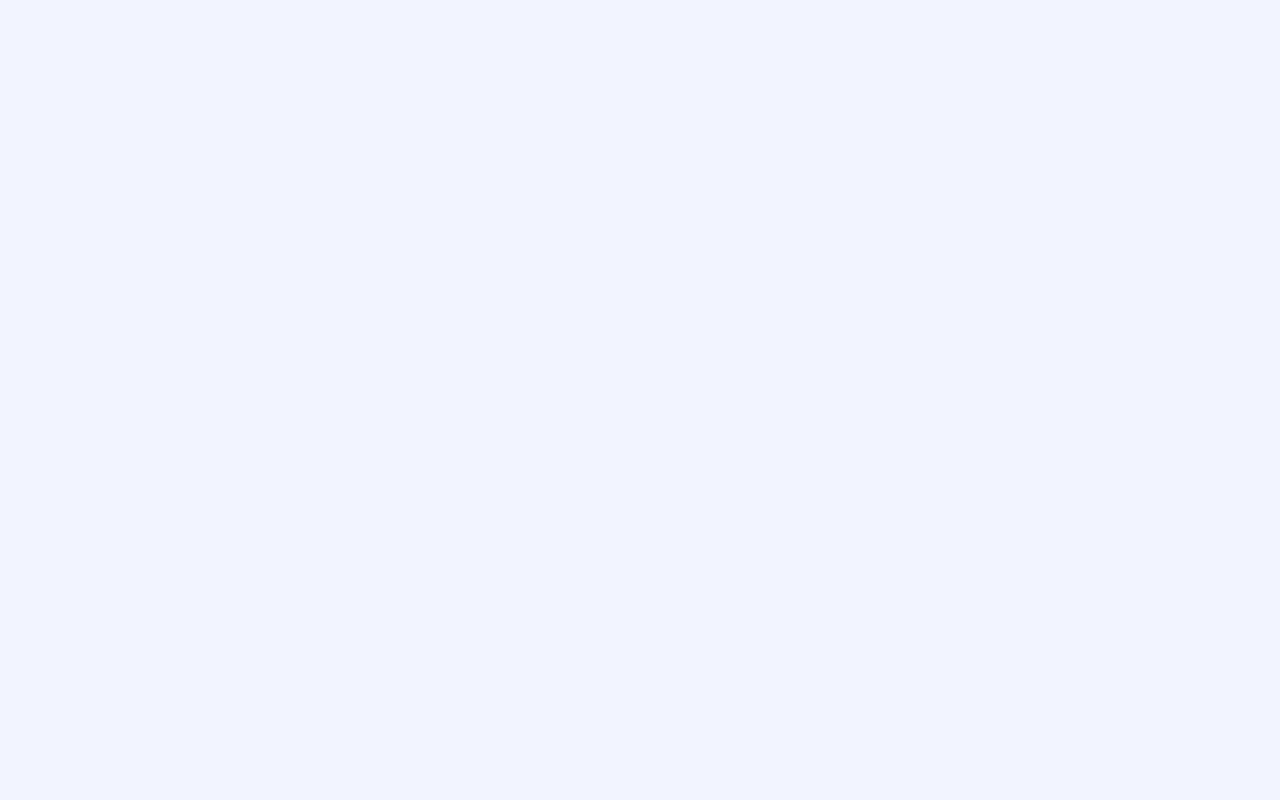
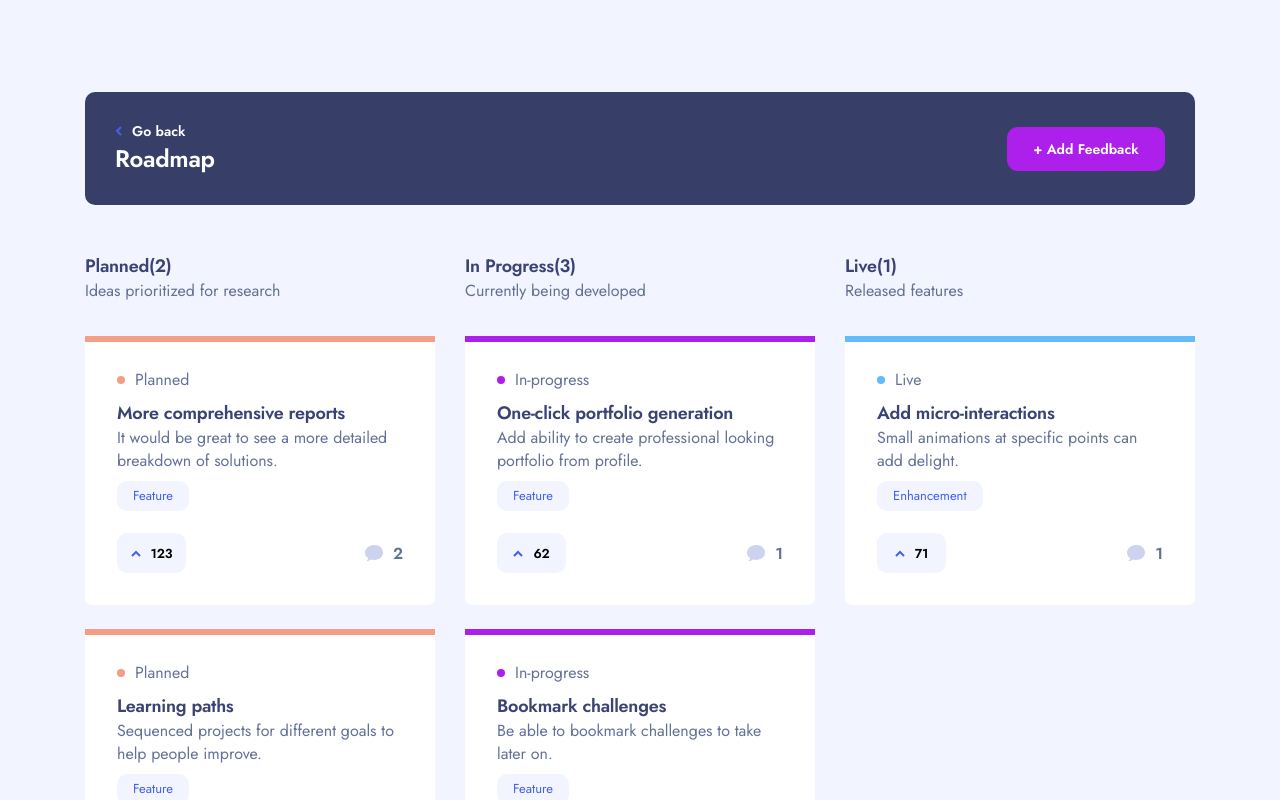
Before and after one commit to mukhammadalime/feedback-app, a React (Create React App) app: page /roadmap in a window 1280 px wide. Before the commit this address had no page. Shown: the top 800 px of the page. Built offline with nearby package versions, Linux system fonts and the light colour scheme.

Commit message:
added roadmap page

```diff
--- a/src/App.js
+++ b/src/App.js
@@ -4,6 +4,7 @@ import FcontextProvider from "./store/FcontextProvider";
 import { Route, Routes, Navigate } from "react-router-dom";
 import AddOrEditFeedback from "./components/feedbacks/AddOrEditFeedback";
 import FeedbackDetail from "./components/feedbacks/FeedbackDetail";
+import RoadMap from "./components/roadmap/RoadMap";
 
 const App = () => {
   return (
@@ -20,14 +21,17 @@ const App = () => {
           }
         />
         <Route path="/new-feedback" element={<AddOrEditFeedback />} />
+
         <Route
           path="/feedback-detail/:feedbackId"
           element={<FeedbackDetail />}
         />
+
         <Route
           path="/edit-feedback/:feedbackId"
           element={<AddOrEditFeedback />}
         />
+        <Route path="/roadmap" element={<RoadMap />} />
       </Routes>
     </FcontextProvider>
   );
--- a/src/components/feedbacks/AddOrEditFeedback.js
+++ b/src/components/feedbacks/AddOrEditFeedback.js
@@ -15,11 +15,7 @@ const AddOrEditFeedback = (props) => {
   const titleInputRef = useRef();
   const descriptionInputRef = useRef();
 
-  const goBackToSuggestions = () => {
-    navigate("/suggestions");
-  };
-
-  const goBackToFeedbackDetail = () => {
+  const goBack = () => {
     navigate(-1);
   };
 
@@ -81,14 +77,7 @@ const AddOrEditFeedback = (props) => {
 
   return (
     <div className="container-new-feed">
-      <div
-        className="btn-go-back"
-        onClick={
-          pathname === "new-feedback"
-            ? goBackToSuggestions
-            : goBackToFeedbackDetail
-        }
-      >
+      <div className="btn-go-back" onClick={goBack}>
         <img src="/assets/shared/icon-arrow-left.svg" alt="" />
         Go back
       </div>
@@ -159,7 +148,7 @@ const AddOrEditFeedback = (props) => {
 
         {pathname === "new-feedback" && (
           <div className="new-feed__btns">
-            <div className="btn-dark-blue" onClick={goBackToSuggestions}>
+            <div className="btn-dark-blue" onClick={goBack}>
               Cancel
             </div>
             <div className="btn-purple" onClick={addFeedbackHandler}>
@@ -177,7 +166,7 @@ const AddOrEditFeedback = (props) => {
               Delete
             </div>
             <div className="new-feed__btns edit-feed__btns">
-              <div className="btn-dark-blue" onClick={goBackToFeedbackDetail}>
+              <div className="btn-dark-blue" onClick={goBack}>
                 Cancel
               </div>
               <div className="btn-purple" onClick={editFeedbackHandler}>
--- a/src/components/feedbacks/FeedbackDetail.js
+++ b/src/components/feedbacks/FeedbackDetail.js
@@ -14,14 +14,15 @@ const FeedbackDetail = (props) => {
     (feedback) => feedback.id === Number(params.feedbackId)
   );
 
-  const goToSuggestions = () => {
-    navigate("/suggestions");
-  };
-
   return (
     <div className="container-detail">
       <div className="detail__header">
-        <div className="btn-go-back" onClick={goToSuggestions}>
+        <div
+          className="btn-go-back"
+          onClick={() => {
+            navigate(-1);
+          }}
+        >
           <img
             src="/assets/shared/icon-arrow-left.svg"
             alt=""
--- a/src/components/navbar/NavRoadmap.js
+++ b/src/components/navbar/NavRoadmap.js
@@ -1,11 +1,17 @@
-import React from "react";
+import { Link } from "react-router-dom";
+import NumberOfFeedbacks from "../utils/NumberOfFeedbacks";
 
 const NavRoadmap = () => {
+  const { plannedFeedbacks, liveFeedbacks, inProgressFeedbacks } =
+    NumberOfFeedbacks();
+
   return (
     <div className="roadmap">
       <div className="roadmap__name-box">
         <h4 className="roadmap__name primary-text-2">Roadmap</h4>
-        <div className="roadmap__view body-3">View</div>
+        <Link to="/roadmap" className="roadmap__view body-3">
+          View
+        </Link>
       </div>
 
       <div className="roadmap__planned">
@@ -20,7 +26,7 @@ const NavRoadmap = () => {
           className="roadmap__planned--number body-1"
           style={{ fontWeight: "600" }}
         >
-          2
+          {plannedFeedbacks.length}
         </h4>
       </div>
 
@@ -36,7 +42,7 @@ const NavRoadmap = () => {
           className="roadmap__planned--number body-1"
           style={{ fontWeight: "600" }}
         >
-          3
+          {inProgressFeedbacks.length}
         </h4>
       </div>
 
@@ -52,7 +58,7 @@ const NavRoadmap = () => {
           className="roadmap__planned--number body-1"
           style={{ fontWeight: "600" }}
         >
-          1
+          {liveFeedbacks.length}
         </h4>
       </div>
     </div>
--- /dev/null
+++ b/src/components/roadmap/RoadMap.js
@@ -0,0 +1,44 @@
+import NumberOfFeedbacks from "../utils/NumberOfFeedbacks";
+import RoadMapHeader from "./RoadMapHeader";
+import RoadMapItemBox from "./RoadMapItemBox";
+import RoadMapStatuses from "./RoadMapStatuses";
+
+const RoadMap = () => {
+  const { plannedFeedbacks, liveFeedbacks, inProgressFeedbacks } =
+    NumberOfFeedbacks();
+
+  return (
+    <div className="road-map">
+      <RoadMapHeader />
+
+      <RoadMapStatuses
+        live={liveFeedbacks.length}
+        inProgress={inProgressFeedbacks.length}
+        planned={plannedFeedbacks.length}
+      />
+
+      <div className="road-map__content">
+        <RoadMapItemBox
+          key="planned"
+          type="Planned"
+          info="Ideas prioritized for research"
+          lineType="planned-line"
+        />
+        <RoadMapItemBox
+          key="progress"
+          type="In-progress"
+          info="Currently being developed"
+          lineType="progress-line"
+        />
+        <RoadMapItemBox
+          key="live"
+          type="Live"
+          info="Released features"
+          lineType="live-line"
+        />
+      </div>
+    </div>
+  );
+};
+
+export default RoadMap;
--- /dev/null
+++ b/src/components/roadmap/RoadMapHeader.js
@@ -0,0 +1,31 @@
+import React from "react";
+import { Link, useNavigate } from "react-router-dom";
+
+const RoadMapHeader = () => {
+  const navigate = useNavigate();
+  return (
+    <div className="road-map__header">
+      <div className="road-map__header--left">
+        <div className="btn-go-back" style={{ color: "#ffffff" }}>
+          <img
+            src="/assets/shared/icon-arrow-left.svg"
+            alt=""
+            onClick={() => {
+              navigate(-1);
+            }}
+          />
+          Go back
+        </div>
+        <h4 className="primary-text" style={{ color: "#ffffff" }}>
+          Roadmap
+        </h4>
+      </div>
+
+      <Link to="/new-feedback" className="btn-purple road-map__add-feedback">
+        + Add Feedback
+      </Link>
+    </div>
+  );
+};
+
+export default RoadMapHeader;
--- /dev/null
+++ b/src/components/roadmap/RoadMapItem.js
@@ -0,0 +1,47 @@
+import React from "react";
+import { Link } from "react-router-dom";
+
+const RoadMapItem = (props) => {
+  return (
+    <div className={`status ${props.lineType}`}>
+      <div className="status__icon-box">
+        <div className={`status__icon ${props.status}`}>&nbsp;</div>
+
+        <p className="status__name body-1">
+          {props.status[0].toUpperCase() + props.status.substring(1)}
+        </p>
+      </div>
+      <div className="status__content">
+        <h3 className="primary-text-3 status__content--name">{props.title}</h3>
+        <p className="body-1">{props.description}</p>
+      </div>
+      <div className="status__type btn-elements">
+        {props.category[0].toUpperCase() + props.category.substring(1)}
+      </div>
+
+      <div className="status__upvote btn-votes">
+        <img
+          className="status__upvote--icon"
+          src="assets/shared/icon-arrow-up.svg"
+          alt=""
+        />
+        {props.upvotes}
+      </div>
+
+      <Link
+        to={`/feedback-detail/${props.id}`}
+        className="status__comments--box"
+      >
+        <img src="assets/shared/icon-comments.svg" alt="" />
+        <h5
+          className="status__comments--num body-1"
+          style={{ fontWeight: "600" }}
+        >
+          {props.commentsLength ? props.commentsLength : "0"}
+        </h5>
+      </Link>
+    </div>
+  );
+};
+
+export default RoadMapItem;
--- /dev/null
+++ b/src/components/roadmap/RoadMapItemBox.js
@@ -0,0 +1,39 @@
+import React, { useContext } from "react";
+import FContext from "../../store/Fcontext";
+import RoadMapItem from "./RoadMapItem";
+
+const RoadMapItemBox = (props) => {
+  const { feedbacks } = useContext(FContext);
+
+  const foundFeedbacks = feedbacks.filter(
+    (feedback) => feedback.status === props.type.toLowerCase()
+  );
+
+  return (
+    <div className="status-box phone-hidden">
+      <div className="status-info">
+        <h4 className="primary-text-3">
+          {props.type === "In-progress" ? "In Progress" : props.type}
+          <span>({foundFeedbacks.length})</span>
+        </h4>
+        <p className="body-1">{props.info}</p>
+      </div>
+
+      {foundFeedbacks.map((item) => (
+        <RoadMapItem
+          key={item.id}
+          id={item.id}
+          lineType={props.lineType}
+          status={item.status}
+          description={item.description}
+          title={item.title}
+          category={item.category}
+          upvotes={item.upvotes}
+          commentsLength={item.comments?.length}
+        />
+      ))}
+    </div>
+  );
+};
+
+export default RoadMapItemBox;
--- /dev/null
+++ b/src/components/roadmap/RoadMapStatuses.js
@@ -0,0 +1,25 @@
+import React from "react";
+
+const RoadMapStatuses = (props) => {
+  return (
+    <div className="sorting-statuses">
+      <div className="sorting-statuses__item">
+        <h5 className=" primary-text-3 not-active-status">
+          Planned <span>({props.planned || "0"})</span>
+        </h5>
+      </div>
+      <div className="sorting-statuses__item active-status">
+        <h5 className=" primary-text-3">
+          In Progress <span>({props.inProgress || 0})</span>
+        </h5>
+      </div>
+      <div className="sorting-statuses__item ">
+        <h5 className=" primary-text-3 not-active-status">
+          Live <span>({props.live || "0"})</span>
+        </h5>
+      </div>
+    </div>
+  );
+};
+
+export default RoadMapStatuses;
--- /dev/null
+++ b/src/components/utils/NumberOfFeedbacks.js
@@ -0,0 +1,24 @@
+import { useContext } from "react";
+import FContext from "../../store/Fcontext";
+
+const NumberOfFeedbacks = () => {
+  const { feedbacks } = useContext(FContext);
+
+  const plannedFeedbacks = feedbacks.filter(
+    (feedback) => feedback.status === "planned"
+  );
+  const liveFeedbacks = feedbacks.filter(
+    (feedback) => feedback.status === "live"
+  );
+  const inProgressFeedbacks = feedbacks.filter(
+    (feedback) => feedback.status === "in-progress"
+  );
+
+  return {
+    plannedFeedbacks,
+    liveFeedbacks,
+    inProgressFeedbacks,
+  };
+};
+
+export default NumberOfFeedbacks;
--- a/src/sass/_nav.scss
+++ b/src/sass/_nav.scss
@@ -166,7 +166,7 @@
   }
 
   &__view {
-    border-bottom: 1px solid black;
+    // border-bottom: 1px solid black;
     cursor: pointer;
   }
 
--- a/src/sass/_roadmap.scss
+++ b/src/sass/_roadmap.scss
@@ -42,7 +42,7 @@
 
   &__content {
     display: flex;
-    column-gap: 2rem;
+    column-gap: 3rem;
 
     @media (max-width: $tablet) {
       column-gap: 1rem;
@@ -206,6 +206,18 @@
   }
 }
 
+.planned {
+  background-color: #f49f85;
+}
+
+.in-progress {
+  background-color: #ad1fea;
+}
+
+.live {
+  background-color: #62bcfa;
+}
+
 .planned-line {
   &::before {
     content: "";
```
